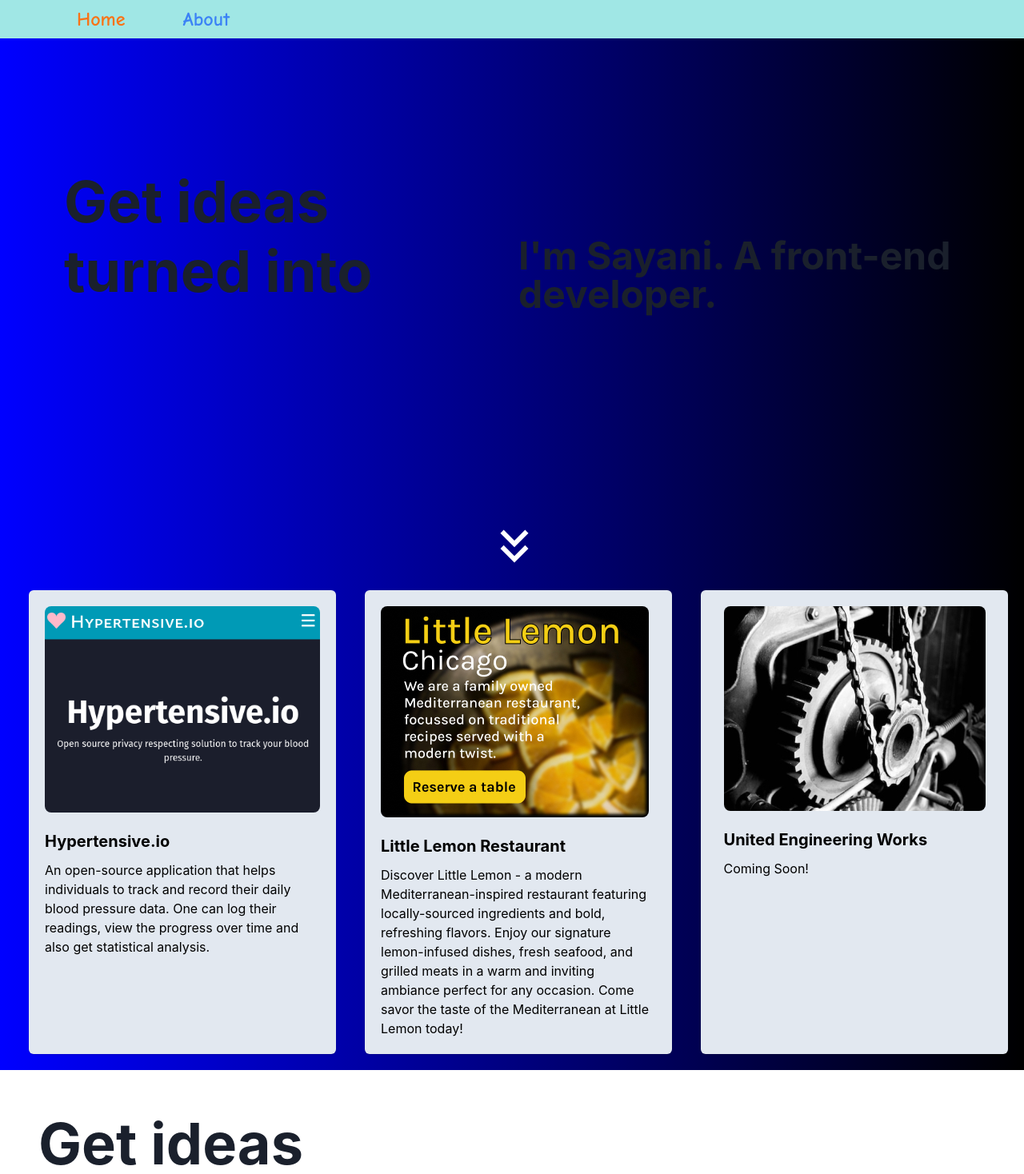
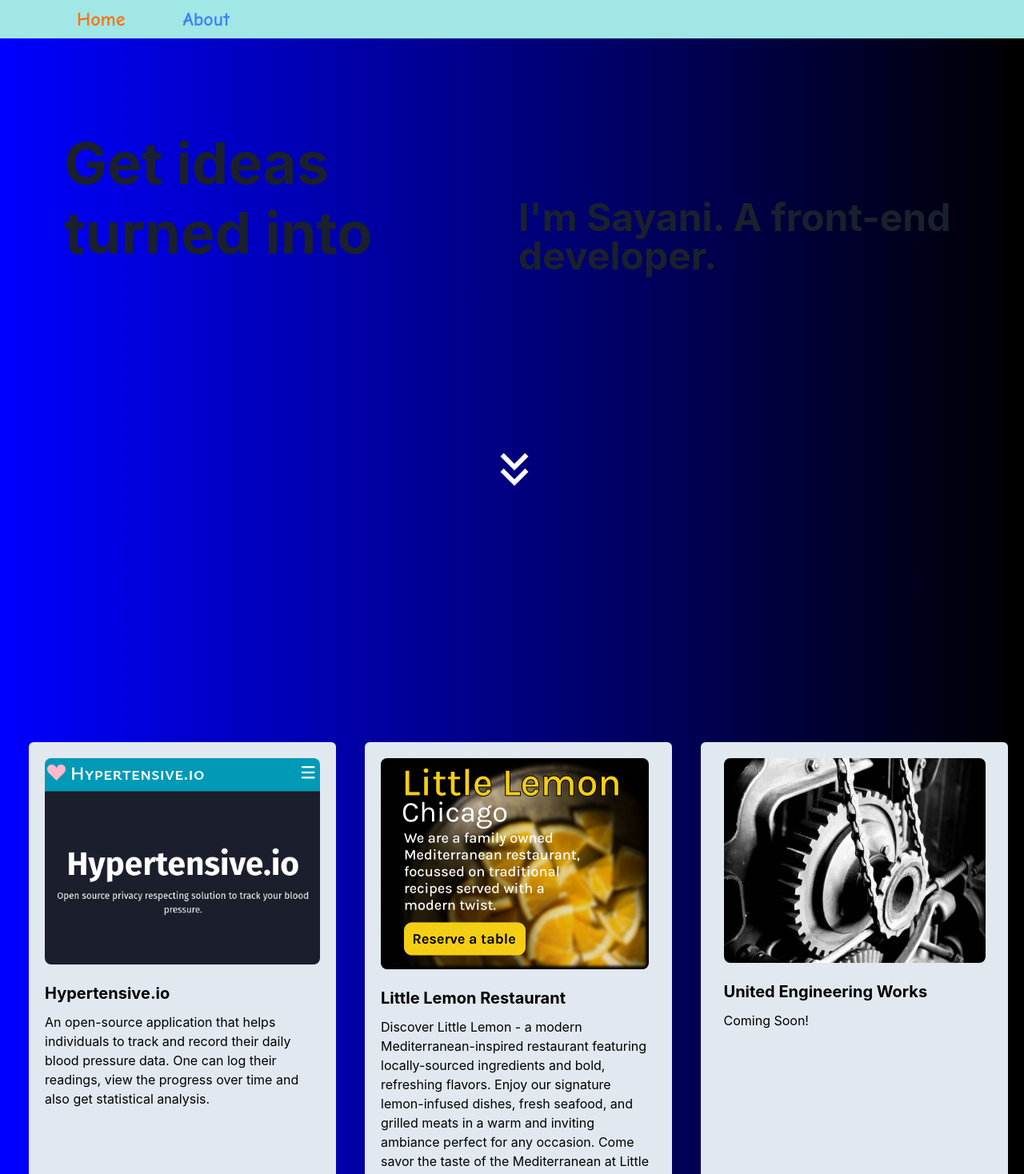
Before and after one commit to SayaniSen2022/MyPortfolio, a React (Vite) app: page / in a window 1280 px wide. Shown: the top 1468 px of the page at 80% size. Built offline with nearby package versions, Linux system fonts and the light colour scheme.

Commit message:
fixing issues

```diff
--- a/src/App.jsx
+++ b/src/App.jsx
@@ -14,7 +14,6 @@ function App() {
           <Route path="/" element={<Layout />}>
             <Route index element={<Hero />} />
             <Route path="about" element={<About />} />
-            <Route path="projects" element={<Projects />} />
             <Route path="*" element={<Error />} />
           </Route>
         </Routes>
--- a/src/components/Blogs.jsx
+++ /dev/null
@@ -1,6 +0,0 @@
-import React from "react";
-
-const Blogs = () => {
-  return <div>Blogs</div>;
-};
-export default Blogs;
--- a/src/components/Hero.css
+++ b/src/components/Hero.css
@@ -2,6 +2,7 @@
 
 .hero-section {
   background-image: linear-gradient(to left, black, blue);
+  height: 100vh;
 }
 #explore-button {
   animation: animate 3s linear infinite;
@@ -47,3 +48,8 @@
     margin: 2rem 0 1rem 10rem;
   }
 }
+@media (min-width: 600px) {
+  .hero-mobile {
+    display: none;
+  }
+}
--- a/src/components/Hero.jsx
+++ b/src/components/Hero.jsx
@@ -20,7 +20,7 @@ const Hero = () => {
               <Heading
                 as="h1"
                 size="4xl"
-                my="10rem"
+                my="7rem"
                 ml="5rem"
                 lineHeight="initial"
               >
@@ -39,8 +39,6 @@ const Hero = () => {
             </IconContext.Provider>
           </div>
         </Stack>
-
-        <Projects ref={workRef} />
       </div>
       <div className="hero-mobile">
         <Stack>
@@ -66,8 +64,8 @@ const Hero = () => {
             </IconContext.Provider>
           </div>
         </Stack>
-        <Projects ref={workRef} />
       </div>
+      <Projects ref={workRef} />
     </>
   );
 };
--- a/src/components/Projects.css
+++ b/src/components/Projects.css
@@ -1,3 +1,7 @@
+.main-container {
+  background-image: linear-gradient(to left, black, blue);
+  padding: 0 0 2rem 0;
+}
 .container {
   position: relative;
   width: 100%;
--- a/src/components/Projects.jsx
+++ b/src/components/Projects.jsx
@@ -13,8 +13,8 @@ import {
 
 const Projects = forwardRef((props, ref) => {
   return (
-    <div ref={ref}>
-      <SimpleGrid columns={3} spacing={4} py="5" ml="9">
+    <div ref={ref} className="main-container">
+      <SimpleGrid columns={3} spacing={4} pt="5rem" ml="9">
         <Card align="center" maxW="sm" backgroundColor="gray.200">
           <CardBody>
             <div className="container">
```
